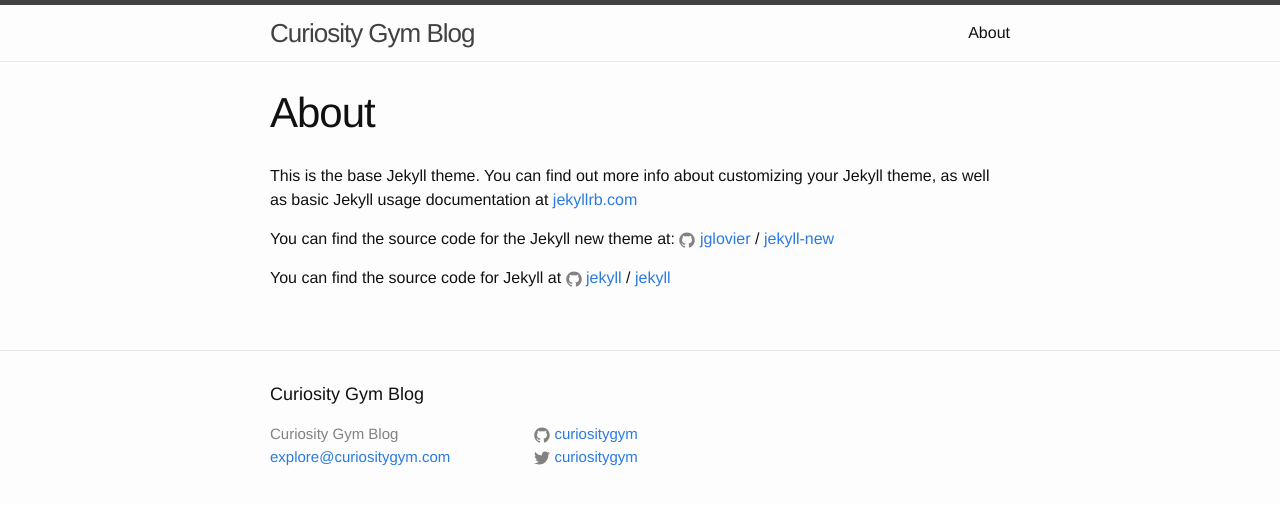
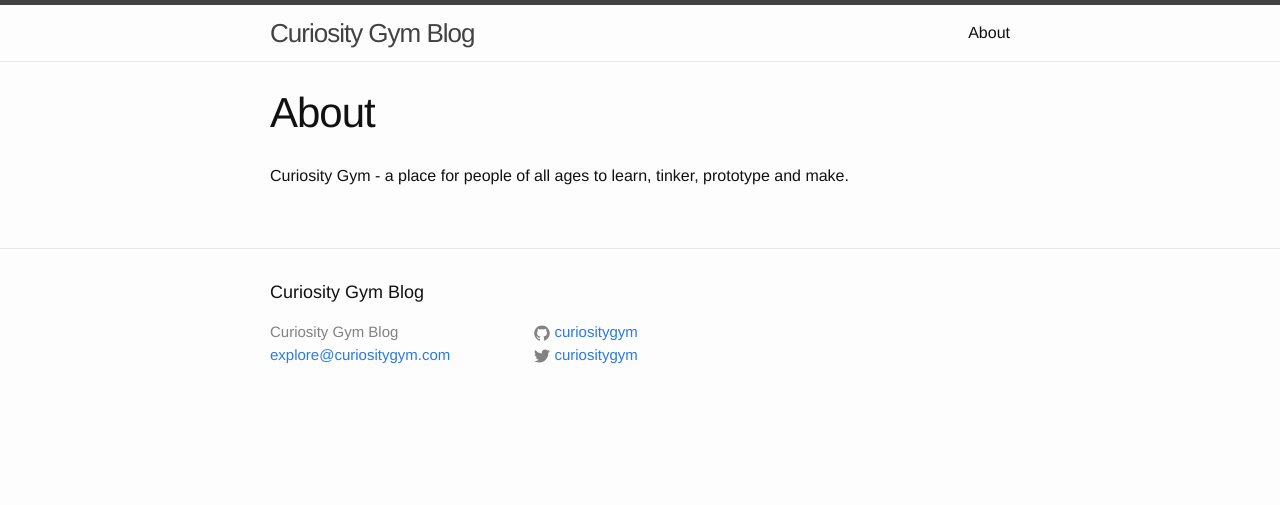
Before and after one commit to Curiosity-Gym/blog, a Jekyll site: the page built from about.md, in a window 1280 px wide. Shown: the top 505 px of the page. Built offline with Jekyll 4.4.1, drawn with Linux system fonts in a browser that asks for light colours.

Commit message:
Update about.md

```diff
--- a/about.md
+++ b/about.md
@@ -3,13 +3,4 @@
 title: About
 permalink: /about/
 ---
-
-This is the base Jekyll theme. You can find out more info about customizing your Jekyll theme, as well as basic Jekyll usage documentation at [jekyllrb.com](http://jekyllrb.com/)
-
-You can find the source code for the Jekyll new theme at:
-{% include icon-github.html username="jglovier" %} /
-[jekyll-new](https://github.com/jglovier/jekyll-new)
-
-You can find the source code for Jekyll at
-{% include icon-github.html username="jekyll" %} /
-[jekyll](https://github.com/jekyll/jekyll)
+Curiosity Gym - a place for people of all ages to learn, tinker, prototype and make.
```
